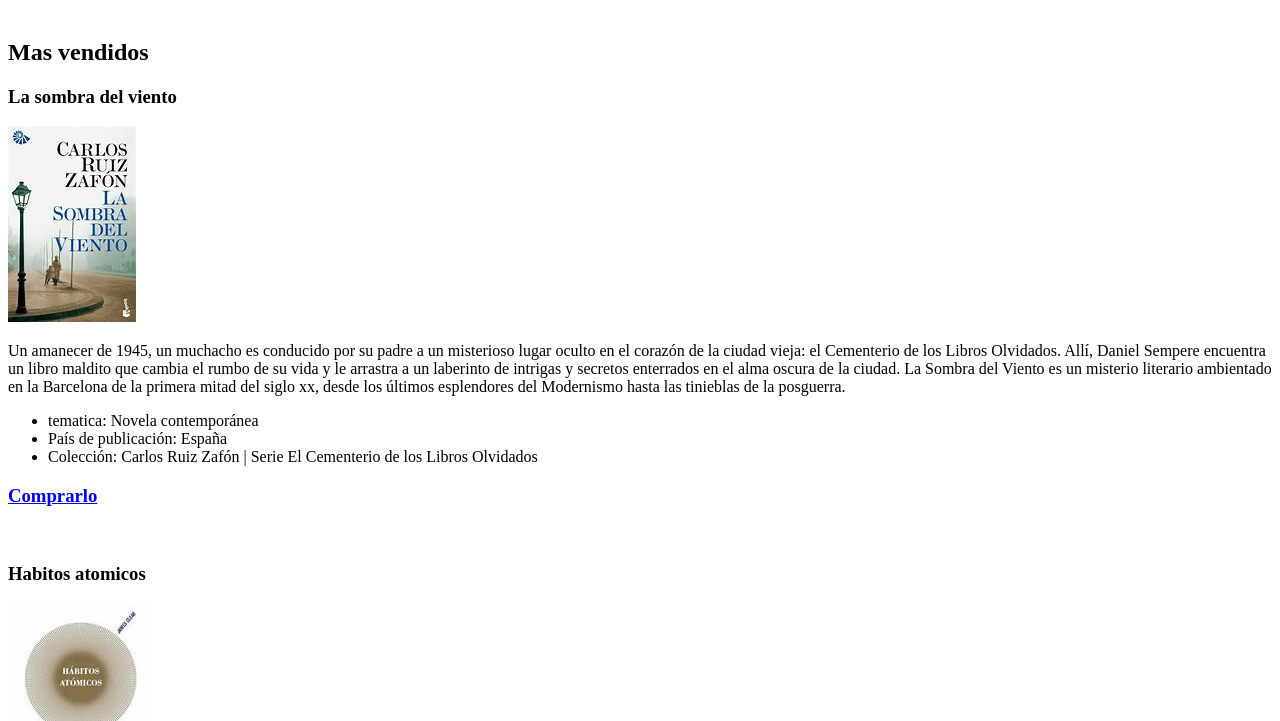
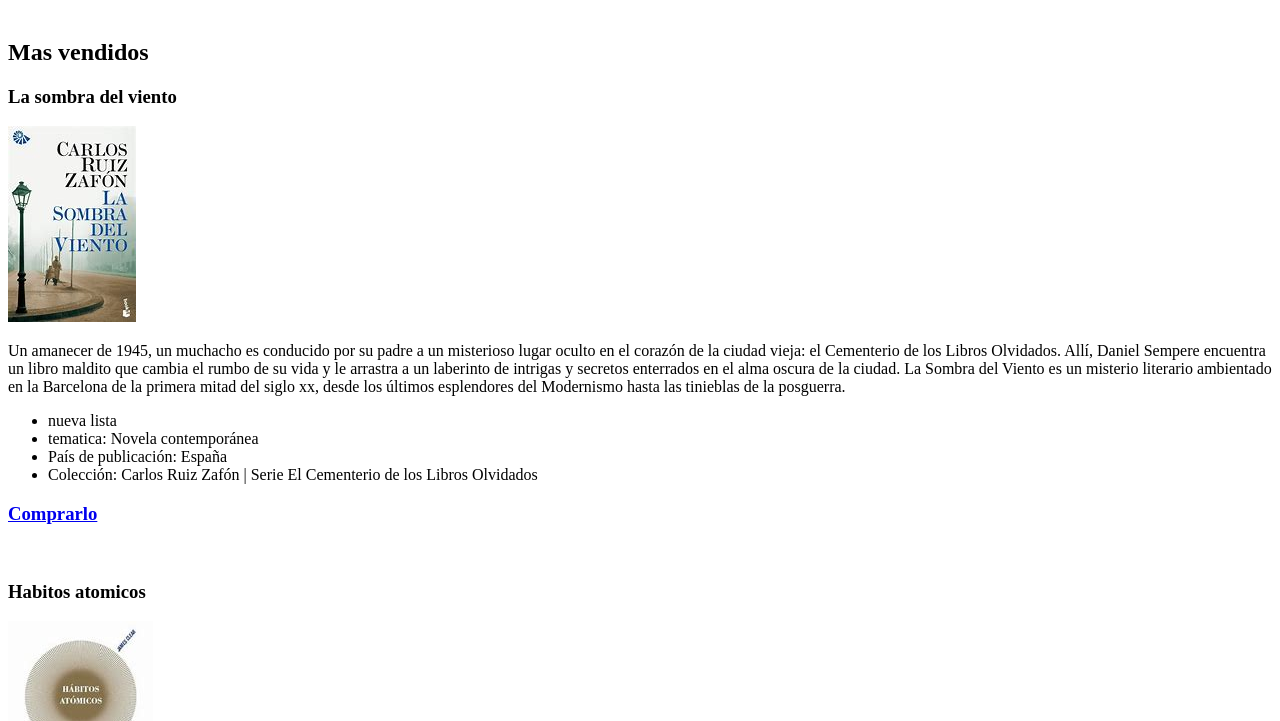
Before and after one commit to stellaquin19/sesion7, a plain HTML site: page index.html in a window 1280 px wide. Shown: the part 79-800 px from the top of the page. Drawn offline with Linux system fonts and the light colour scheme.

Commit message:
nuevalista

```diff
--- a/index.html
+++ b/index.html
@@ -18,7 +18,10 @@
     <img src="lsv.jfif" alt="Imagen Libro La sombra del viento">
     <p>Un amanecer de 1945, un muchacho es conducido por su padre a un misterioso lugar oculto en el corazón de la ciudad vieja: el Cementerio de los Libros Olvidados. Allí, Daniel Sempere encuentra un libro maldito que cambia el rumbo de su vida y le arrastra a un laberinto de intrigas y secretos enterrados en el alma oscura de la ciudad. La Sombra del Viento es un misterio literario ambientado en la Barcelona de la primera mitad del siglo xx, desde los últimos esplendores del Modernismo hasta las tinieblas de la posguerra.</p>
 
+
+
     <ul>
+        <li>nueva lista</li>
         <li>tematica: Novela contemporánea</li>
         <li>País de publicación: España</li>
         <li>Colección: Carlos Ruiz Zafón | Serie El Cementerio de los Libros Olvidados</li>
```
